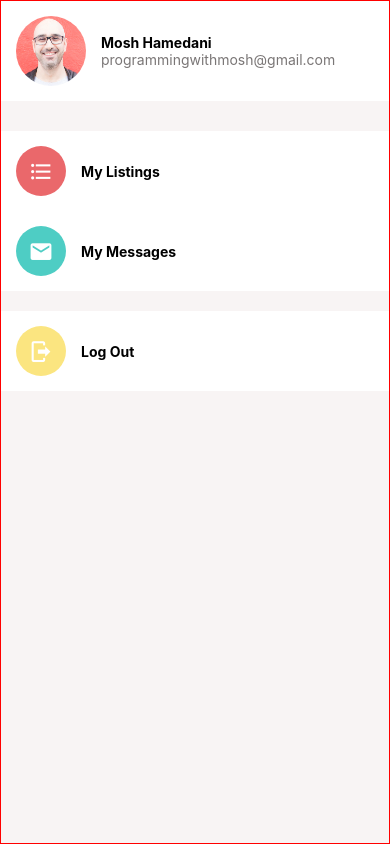
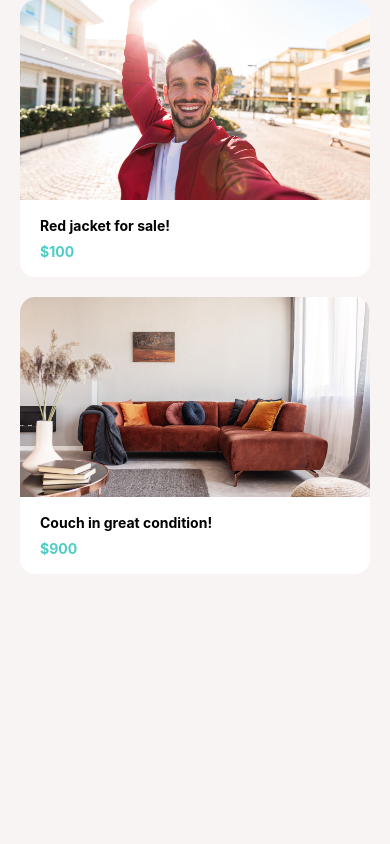
Before and after one commit to vihong/burger-app-mobile, a React Native app: screen / in a window 390 px wide. Built offline with nearby package versions, Linux system fonts and the light colour scheme.

Commit message:
✨ F06 : FEED > Add FlatList

```diff
--- a/App.tsx
+++ b/App.tsx
@@ -10,7 +10,7 @@ import AccountScreen from "./src/components/screens/AccountScreen"
 export default function App() {
   return (
     <GestureHandlerRootView>
-      <AccountScreen />
+      <FeedScreen />
     </GestureHandlerRootView>
   )
 }
--- a/src/components/screens/FeedScreen.tsx
+++ b/src/components/screens/FeedScreen.tsx
@@ -1,36 +1,52 @@
-import React from "react"
-import styled from "styled-components/native"
+import React, { useState } from "react"
 import Card from "../designSystem/molecules/Card"
-import { theme } from "../../style/theme"
+import { FlatList, StyleSheet, View } from "react-native"
+import { ListItemType } from "../../types/ListItem"
+import Screen from "../designSystem/atoms/Screen"
+
+const fakeProducts: ListItemType[] = [
+  {
+    id: 1,
+    title: "Red jacket for sale!",
+    subtitle: "$100",
+    image: require("../../assets/jacket.jpg"),
+  },
+  {
+    id: 2,
+    title: "Couch in great condition!",
+    subtitle: "$900",
+    image: require("../../assets/couch.jpg"),
+  },
+]
 
 export default function FeedScreen() {
+  const [isRefreshing, setIsRefreshing] = useState(false)
+  const [products, setProducts] = useState(fakeProducts)
+
+  const handleRefresh = () => {
+    setProducts([fakeProducts[1]])
+  }
+
   return (
-    <FeedScreenStyled>
-      <CardContainer>
-        <Card
-          title="Red jacket for sale!"
-          subtitle="$100"
-          imageSource={require("../../assets/jacket.jpg")}
+    <Screen>
+      <View style={styles.cardsContainer}>
+        <FlatList
+          data={products}
+          keyExtractor={(product) => product.id.toString()}
+          renderItem={({ index, item: product }) => (
+            <Card title={product.title} subtitle={product.subtitle} imageSource={product.image} />
+          )}
+          refreshing={isRefreshing}
+          onRefresh={handleRefresh}
         />
-        <Card
-          title="Couch in great condition!"
-          subtitle="$900"
-          imageSource={require("../../assets/couch.jpg")}
-        />
-      </CardContainer>
-    </FeedScreenStyled>
+      </View>
+    </Screen>
   )
 }
 
-const FeedScreenStyled = styled.View`
-  border: 2px solid red;
-  flex: 1;
-  background-color: ${theme.colors.grey};
-  padding: 0 20px 0;
-`
-
-const CardContainer = styled.View`
-  /* background: purple; */
-  flex: 1;
-  margin-top: 100px;
-`
+const styles = StyleSheet.create({
+  cardsContainer: {
+    paddingHorizontal: 20,
+    flex: 1,
+  },
+})
--- a/src/components/screens/MessagesScreen.tsx
+++ b/src/components/screens/MessagesScreen.tsx
@@ -4,10 +4,10 @@ import ListItem from "../designSystem/molecules/ListItem"
 import Screen from "../designSystem/atoms/Screen"
 import ListItemSeparator from "../designSystem/atoms/ListItemSeparator"
 import ListItemDeleteAction from "../designSystem/atoms/ListItemDeleteAction"
-import { Message } from "../../types/Message"
 import { deepClone } from "../../utils/typescript"
+import { ListItemType } from "../../types/ListItem"
 
-const fakeMessages: Message[] = [
+const fakeMessages: ListItemType[] = [
   {
     id: 1,
     title: "Mosh",
@@ -29,7 +29,7 @@ const fakeMessages: Message[] = [
 ]
 
 export default function MessagesScreen() {
-  const [messages, setMessages] = useState<Message[]>(fakeMessages)
+  const [messages, setMessages] = useState<ListItemType[]>(fakeMessages)
   const [isRefreshing, setIsRefreshing] = useState(false)
 
   const handleDeleteMessage = (idMessageToDelete: number) => {
```
Also changed, not shown: src/types/ListItem.ts (+8 -0 lines), src/types/Message.ts (deleted, +0 -8 lines).
